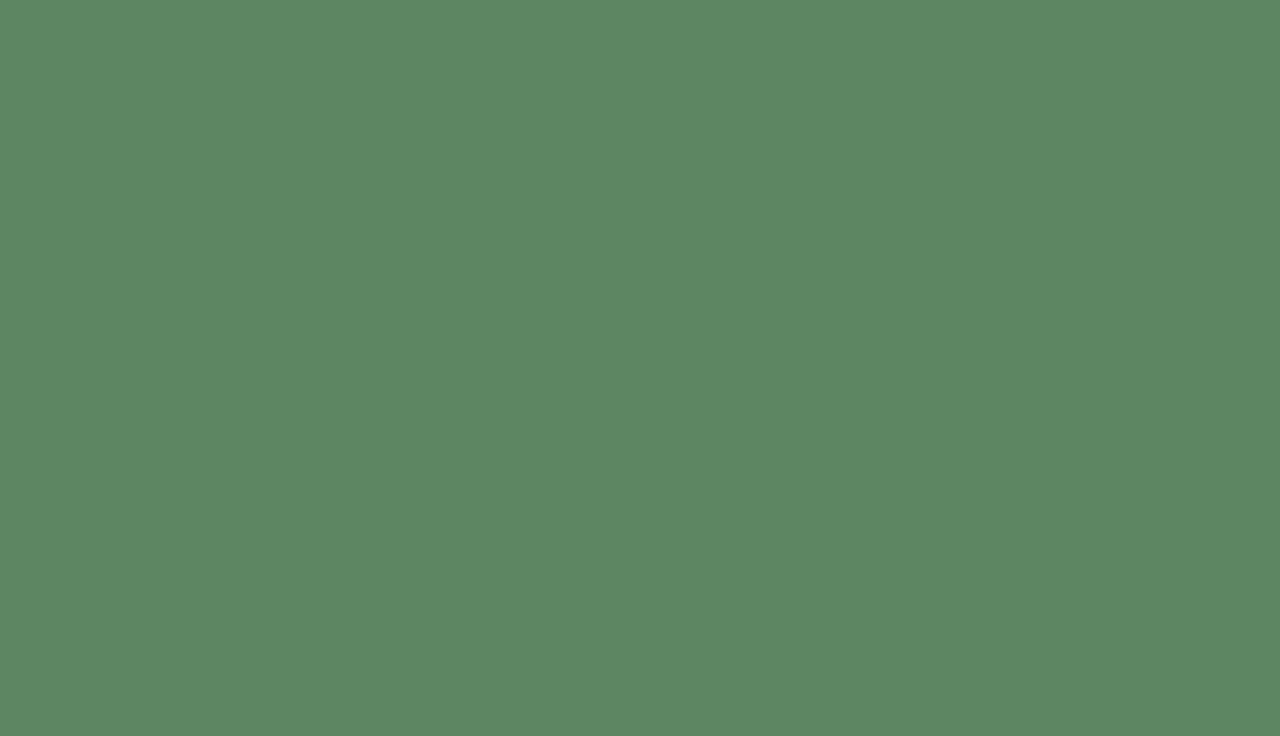
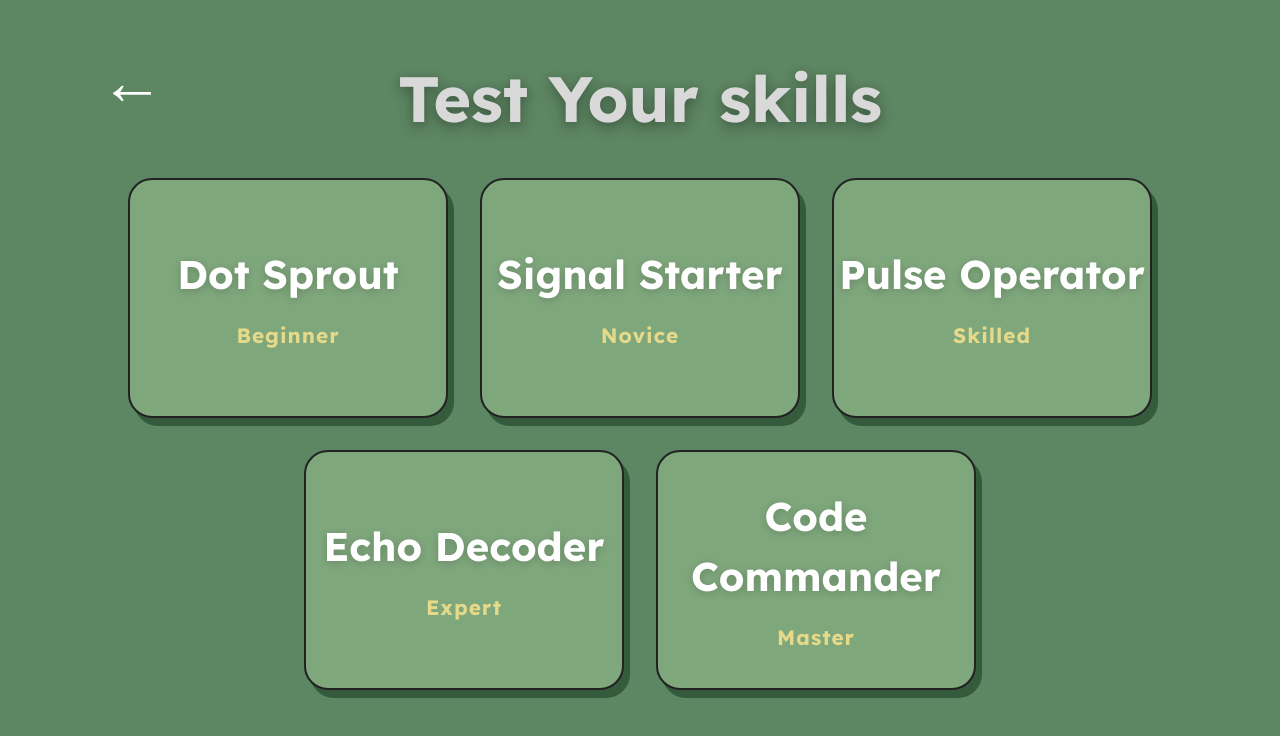
Before and after one commit to LanceAntor/EchoDots, a React (Vite) app in the folder EchoDots/: page /Levels in a window 1280 px wide. Before the commit this address had no page. Shown: the top 736 px of the page. Built offline with nearby package versions, Linux system fonts and the light colour scheme.

Commit message:
Added levels holder

```diff
--- /dev/null
+++ b/EchoDots/src/Levels/Levels.module.css
@@ -0,0 +1,92 @@
+.levels-bg {
+  background: #5d8662;
+  font-family: 'Lexend', sans-serif;
+  position: relative;
+  padding: 0;
+  margin: 0;
+  min-height: 100vh;
+  height: 100vh;
+  overflow: hidden;
+}
+.levels-back-arrow {
+  position: absolute;
+  top: 32px;
+  left: 100px;
+  background: transparent;
+  border: none;
+  cursor: pointer;
+  font-size: 4rem;
+  z-index: 2;
+}
+.levels-back-arrow .arrow {
+  color: #ffffff;
+  transition: color 0.2s;
+}
+.levels-back-arrow:hover .arrow {
+  color: #000000;
+}
+.levels-title {
+  text-align: center;
+  font-size: 4rem;
+  font-weight: bold;
+  color: #d9d9d9;
+  margin-top: 50px;
+  margin-bottom: 32px;
+  text-shadow: 0 6px 16px rgba(0,0,0,0.22), 0 2px 8px rgba(0,0,0,0.18);
+}
+.levels-grid {
+  display: flex;
+  flex-direction: column;
+  align-items: center;
+  gap: 32px;
+  margin-top: 32px;
+}
+.levels-row {
+  display: flex;
+  gap: 32px;
+  justify-content: center;
+}
+.level-card {
+  background: #7fa77c;
+  border-radius: 24px;
+  box-shadow: 6px 8px 0 #355a3c;
+  border: 2px solid #222;
+  width: 320px;
+  height: 240px;
+  display: flex;
+  flex-direction: column;
+  align-items: center;
+  justify-content: center;
+  transition: box-shadow 0.2s, transform 0.2s;
+}
+.level-card:hover {
+  box-shadow: 0 8px 24px rgba(0,0,0,0.18);
+  transform: translateY(-6px) scale(1.04);
+}
+.level-title {
+  color: #fff;
+  font-size: 2.5rem;
+  font-weight: bold;
+  text-align: center;
+  margin-bottom: 8px;
+  text-shadow: 0 2px 8px rgba(0,0,0,0.18);
+}
+.level-subtitle {
+  color: #e6d98a;
+  font-size: 1.3rem;
+  font-weight: bold;
+  text-align: center;
+  margin-top: 8px;
+  letter-spacing: 1px;
+}
+@media (max-width: 900px) {
+  .levels-row {
+    flex-direction: column;
+    gap: 24px;
+    align-items: center;
+  }
+  .level-card {
+    width: 90vw;
+    max-width: 320px;
+  }
+}
--- /dev/null
+++ b/EchoDots/src/Levels/Levels.tsx
@@ -0,0 +1,45 @@
+import React from "react";
+import styles from "./Levels.module.css";
+
+const levels = [
+  { title: "Dot Sprout", subtitle: "Beginner" },
+  { title: "Signal Starter", subtitle: "Novice" },
+  { title: "Pulse Operator", subtitle: "Skilled" },
+  { title: "Echo Decoder", subtitle: "Expert" },
+  { title: "Code Commander", subtitle: "Master" },
+];
+
+const Levels: React.FC = () => {
+  return (
+    <div className={styles["levels-bg"]}>
+      <button
+        className={styles["levels-back-arrow"]}
+        onClick={() => window.history.back()}
+        aria-label="Back"
+      >
+        <span className={styles["arrow"]}>←</span>
+      </button>
+      <h1 className={styles["levels-title"]}>Test Your skills</h1>
+      <div className={styles["levels-grid"]}>
+        <div className={styles["levels-row"]}>
+          {levels.slice(0, 3).map((level) => (
+            <div className={styles["level-card"]} key={level.title}>
+              <div className={styles["level-title"]}>{level.title}</div>
+              <div className={styles["level-subtitle"]}>{level.subtitle}</div>
+            </div>
+          ))}
+        </div>
+        <div className={styles["levels-row"]}>
+          {levels.slice(3).map((level) => (
+            <div className={styles["level-card"]} key={level.title}>
+              <div className={styles["level-title"]}>{level.title}</div>
+              <div className={styles["level-subtitle"]}>{level.subtitle}</div>
+            </div>
+          ))}
+        </div>
+      </div>
+    </div>
+  );
+};
+
+export default Levels;
--- a/EchoDots/src/ModeSelection/ModeSelection.tsx
+++ b/EchoDots/src/ModeSelection/ModeSelection.tsx
@@ -57,6 +57,7 @@ const ModeSelection: React.FC = () => {
             e.currentTarget.style.transform = "none";
             e.currentTarget.style.boxShadow = "0 12px 18px rgba(0,0,0,0.28)";
           }}
+          onClick={() => window.location.href = "/Levels"}
         >
           Test Your<br />Skils
         </button>
--- a/EchoDots/src/main.tsx
+++ b/EchoDots/src/main.tsx
@@ -5,6 +5,7 @@ import './styles.css'
 import LandingPage from './LandingPage/LandingPage'
 import ModeSelection from './ModeSelection/ModeSelection'
 import PracticeMode from './PracticeMode/PracticeMode'
+import Levels from './Levels/Levels'
 
 createRoot(document.getElementById('root')!).render(
   <StrictMode>
@@ -13,6 +14,7 @@ createRoot(document.getElementById('root')!).render(
         <Route path="/" element={<LandingPage />} />
         <Route path="/ModeSelection" element={<ModeSelection />} />
         <Route path="/PracticeMode" element={<PracticeMode />} />
+        <Route path="/Levels" element={<Levels />} />
       </Routes>
     </BrowserRouter>
   </StrictMode>
```
Also changed, not shown: EchoDots/src/Levels/Level.css (deleted), EchoDots/src/Levels/Level.tsx (deleted).
